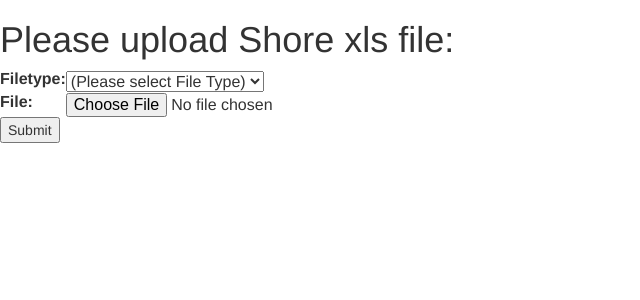
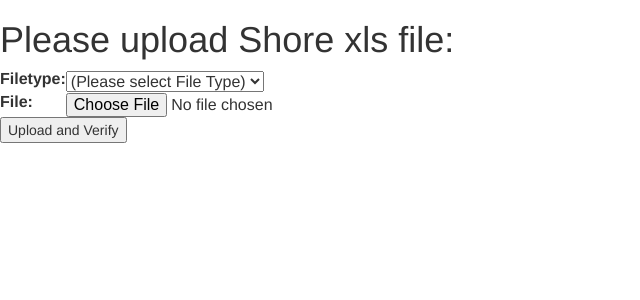
Before and after one commit to chutchais/CRM, a Django app: page /shore/ in a window 1280 px wide. Shown: the top 300 px of the page, without its empty margins (0-640 px from the left). Run offline with Django 3.2, Linux system fonts and the light colour scheme; data that the repository does not hold is empty; some libraries are stand-ins or nearby versions.

Commit message:
On upload form show only status=A

```diff
--- a/shore/forms.py
+++ b/shore/forms.py
@@ -3,5 +3,5 @@ from django.core.validators import RegexValidator
 from .models import FileType
 
 class UploadFileForm(forms.Form):
-	filetype = forms.ModelChoiceField(queryset= FileType.objects.all(), empty_label="(Please select File Type)")
+	filetype = forms.ModelChoiceField(queryset= FileType.objects.filter(status='A'), empty_label="(Please select File Type)")
 	file = forms.FileField()
--- a/templates/upload_form.html
+++ b/templates/upload_form.html
@@ -31,7 +31,7 @@
             {{ form.as_table }}
         </table>
         {% csrf_token %}
-        <input type="submit" value="Submit">
+        <input type="submit" value="Upload and Verify">
     </form>
 
 
```
